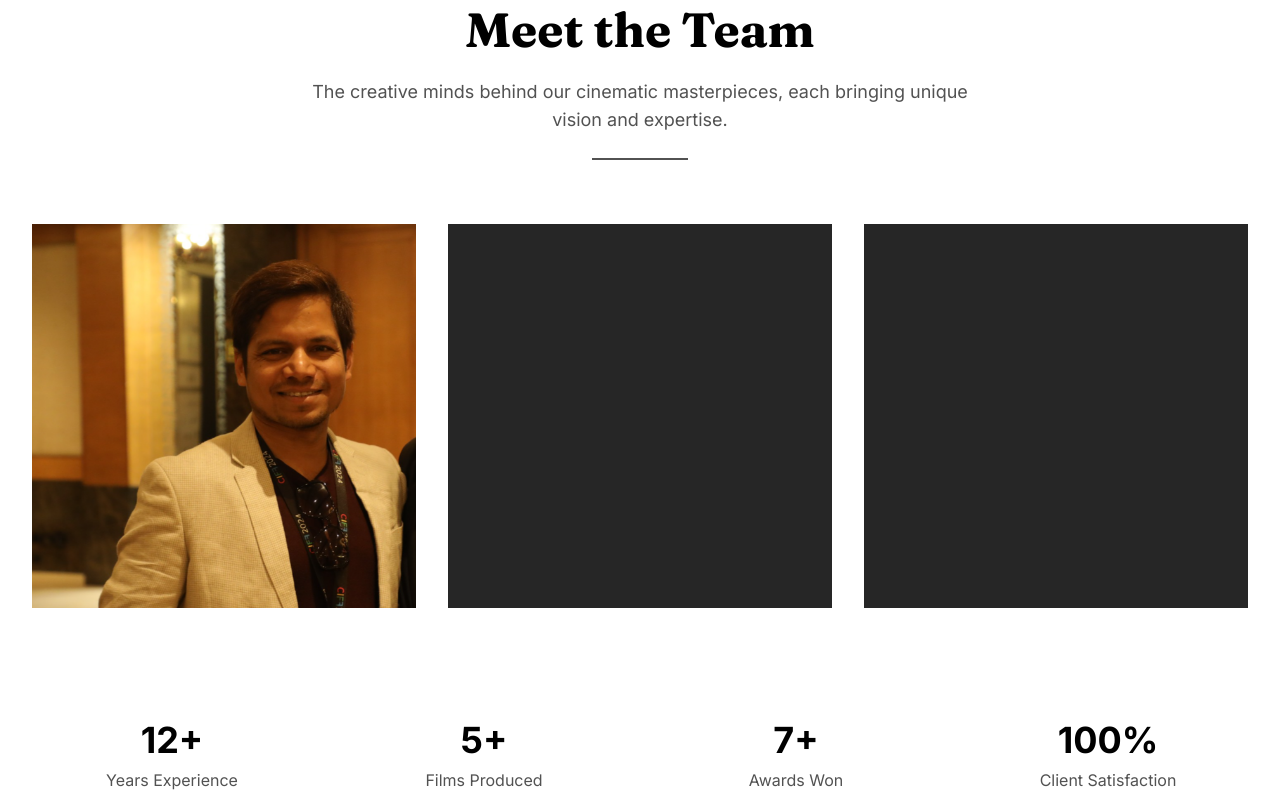
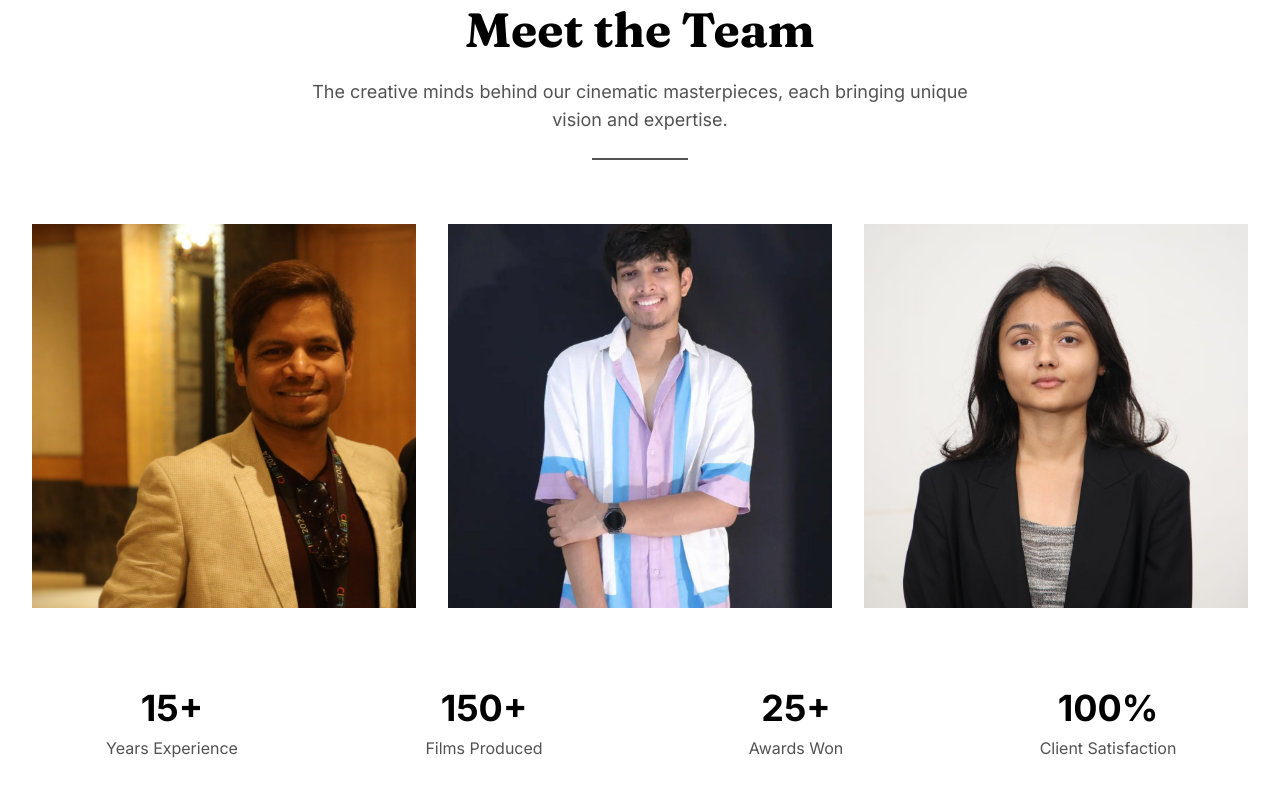
Before and after one commit to Pj-2627/Cinecraft-Productions, a plain HTML site: page index.html in a window 1280 px wide. Shown: the part 3160-3960 px from the top of the page. Drawn offline with nearby package versions, Linux system fonts and the light colour scheme.

Commit message:
Update index.html

```diff
--- a/index.html
+++ b/index.html
@@ -832,6 +832,7 @@
             </script>
         </section>
 
+
         <section id="team" class="py-20 bg-white">
             <div class="max-w-7xl mx-auto px-4 sm:px-6 lg:px-8" id="el-40jrzqqz">
                 <!-- Section Header -->
@@ -864,8 +865,8 @@
                                     <p class="font-Inter text-sm text-neutral-300 mb-3" id="el-vuzukvjo">
                                         Producer</p>
                                     <p class="font-Inter text-sm leading-relaxed" id="el-a4uuz9aw">
-                                        Visionary filmmaker with 15+ years crafting cinematic stories.
-                                        Specializes in vintage aesthetics and emotional narratives.
+                                        Visionary filmmaker with 15+ years crafting cinematic stories. Specializes in
+                                        vintage aesthetics and emotional narratives.
                                     </p>
                                 </div>
                             </div>
@@ -878,18 +879,20 @@
                         id="el-w0taraad">
                         <div class="aspect-square relative" id="el-cutij3zj">
                             <div class="w-full h-full bg-neutral-800 flex items-center justify-center" id="el-9tzue3n1">
-                                <img src="public/public/WhatsApp Image 2025-06-13 at 5.46.56 PM.jpeg" class="w-full" alt="">
+                                <img src="public/team/Archit.jpeg" class="w-full" alt="">
                             </div>
                             <!-- Bio Overlay -->
                             <div class="absolute inset-0 bg-gradient-to-t from-black via-neutral-800 to-transparent opacity-0 group-hover:opacity-100 transform translate-y-full group-hover:translate-y-0 transition-all duration-300 ease-out flex items-end"
                                 id="el-ggy2euf1">
                                 <div class="p-6 text-white" id="el-mmlej7hy">
                                     <h3 class="font-Fraunces text-xl font-bold mb-2" id="el-ll1fa3tq">Archit Agrawal
-                                        </h3>
+                                    </h3>
                                     <p class="font-Inter text-sm text-neutral-300 mb-3" id="el-sayn8fr7">
                                         Assistant Director</p>
                                     <p class="font-Inter text-sm leading-relaxed" id="el-07bb5knn">
-                                     4+ Years of experience, have cntributed to diverse projects including Asur 2, Secret of Shiladhar, Saare Jahan se Aacha, Pushtaini, Karma Calling, and Liger. Honing skills across Web Series, Films and Advertisements.
+                                        4+ Years of experience, have cntributed to diverse projects including Asur 2,
+                                        Secret of Shiladhar, Saare Jahan se Aacha, Pushtaini, Karma Calling, and Liger.
+                                        Honing skills across Web Series, Films and Advertisements.
                                     </p>
                                 </div>
                             </div>
@@ -902,35 +905,23 @@
                         id="el-knp1r2v6">
                         <div class="aspect-square relative" id="el-bkc3x6w4">
                             <div class="w-full h-full bg-neutral-800 flex items-center justify-center" id="el-ctb2tthv">
-                                <img src="public/public/WhatsApp Image 2025-04-15 at 12.30.15 PM.jpeg" class="w-full" alt="">
+                                <img src="public/team/punjal.jpeg" class="w-full" alt="">
                             </div>
                             <!-- Bio Overlay -->
                             <div class="absolute inset-0 bg-gradient-to-t from-black via-neutral-800 to-transparent opacity-0 group-hover:opacity-100 transform translate-y-full group-hover:translate-y-0 transition-all duration-300 ease-out flex items-end"
                                 id="el-u87bxzuo">
                                 <div class="p-6 text-white" id="el-bozupdnh">
-                                    <h3 class="font-Fraunces text-xl font-bold mb-2" id="el-2rdyzutb"> Punjal Jain</h3>
+                                    <h3 class="font-Fraunces text-xl font-bold mb-2" id="el-2rdyzutb">Punjal Jain</h3>
                                     <p class="font-Inter text-sm text-neutral-300 mb-3" id="el-p3dxhv2j">
-                                        Production Assistant </p>
+                                        Production Assistant</p>
                                     <p class="font-Inter text-sm leading-relaxed" id="el-yfwbns1j">
-                                        Storytelling architect, skilled in Production and Design, with experience in short films, web shows and Ad films.
+                                        Storytelling architect, skilled in Production and Design, with experience in
+                                        short films, web shows and Ad films.
                                     </p>
                                 </div>
                             </div>
                         </div>
                     </div>
-
-                    <!-- Team Member 4 -->
-                    <div class="team-member group relative overflow-hidden bg-black cursor-pointer"
-                        style="opacity: 1; transform: translateY(0px); transition: opacity 0.6s, transform 0.6s;"
-                        id="el-lowl8s6c">
-
-                    </div>
-
-                    <!-- Team Member 5 -->
-
-
-                    <!-- Team Member 6 -->
-
                 </div>
 
                 <!-- Team Stats -->
@@ -938,16 +929,16 @@
                     <div class="stat-item" id="el-4hy90572">
                         <div class="font-Fraunces text-4xl font-bold text-black mb-2" id="el-ugexmcc4"
                             data-original-content="30+" style="transition: outline 0.2s, background-color 0.2s;"
-                            contenteditable="false">12+</div>
+                            contenteditable="false">15+</div>
                         <div class="font-Inter text-neutral-600" id="el-xv1rk8fu">Years Experience</div>
                     </div>
                     <div class="stat-item" id="el-xc2sqpg3">
-                        <div class="font-Fraunces text-4xl font-bold text-black mb-2" id="el-pxngvhxc">5+
+                        <div class="font-Fraunces text-4xl font-bold text-black mb-2" id="el-pxngvhxc">150+
                         </div>
                         <div class="font-Inter text-neutral-600" id="el-iy7xdw8q">Films Produced</div>
                     </div>
                     <div class="stat-item" id="el-fxkjgszg">
-                        <div class="font-Fraunces text-4xl font-bold text-black mb-2" id="el-ooqld2x5">7+
+                        <div class="font-Fraunces text-4xl font-bold text-black mb-2" id="el-ooqld2x5">25+
                         </div>
                         <div class="font-Inter text-neutral-600" id="el-6sk19f13">Awards Won</div>
                     </div>
```
